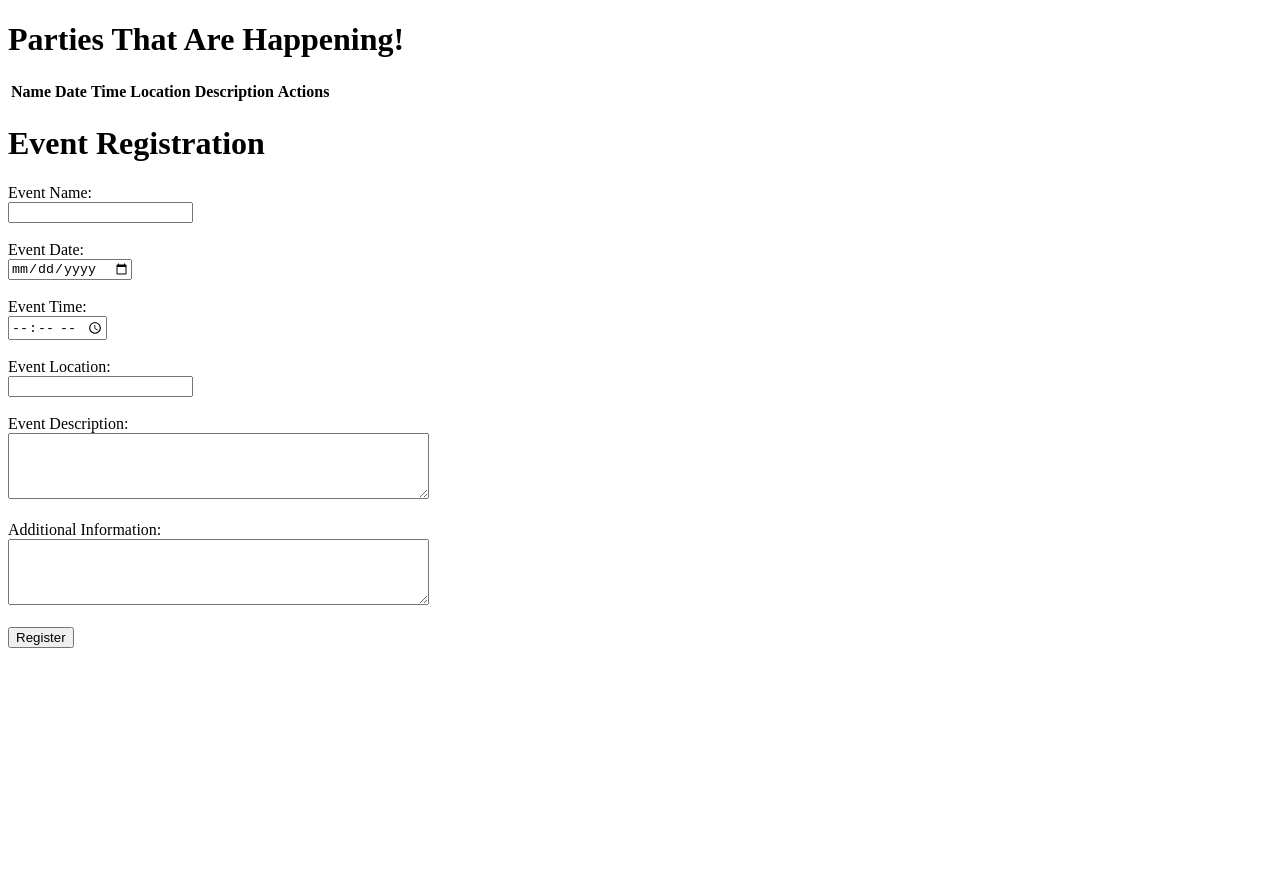
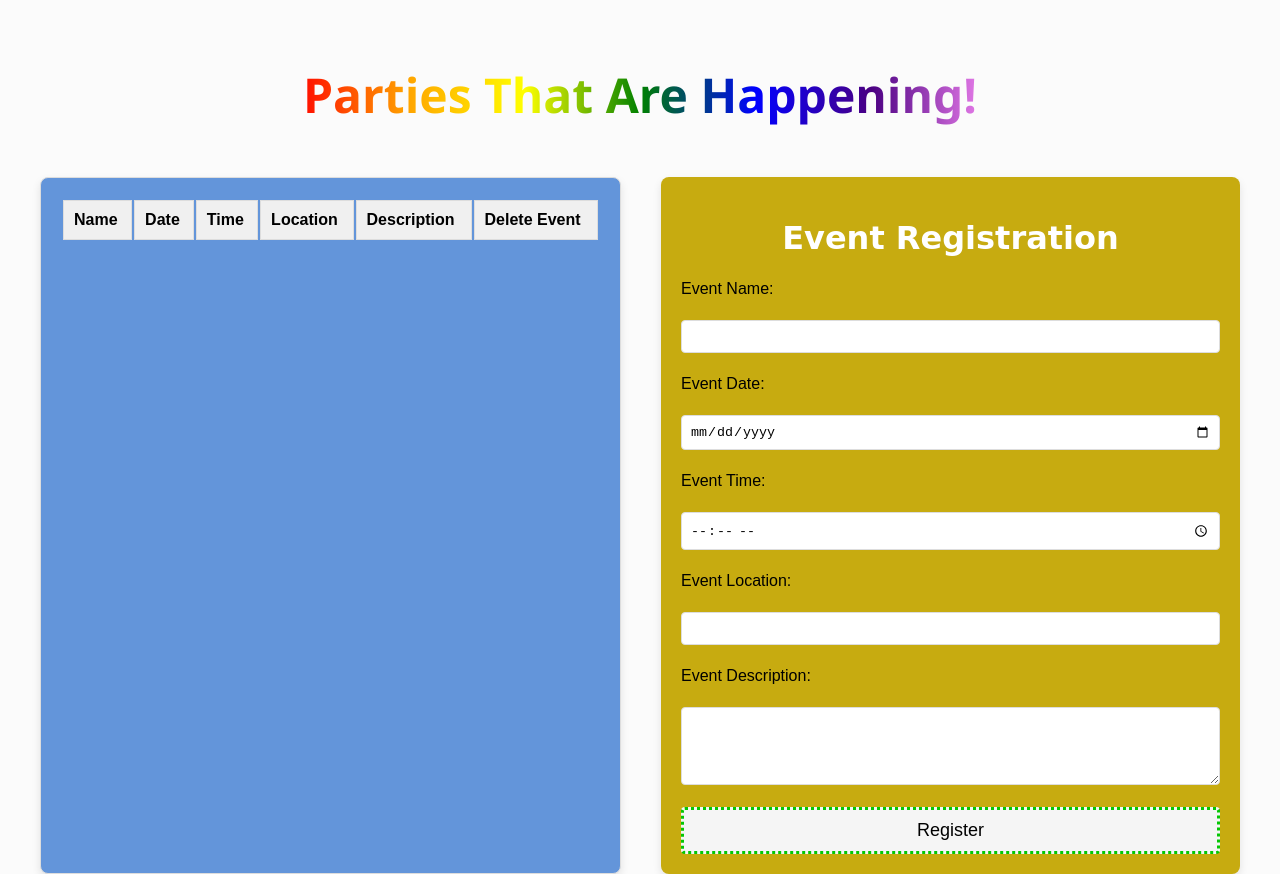
Before and after one commit to lesbsommers/Unit2.PartyPlanner, a plain HTML site: page index.html in a window 1280 px wide. Before the commit the page ends 800 px from the top, so only its background shows below. Drawn offline with Linux system fonts and the light colour scheme; no server answers.

Commit message:
committing final changes before submission

```diff
--- a/index.html
+++ b/index.html
@@ -4,12 +4,15 @@
 <head>
     <meta charset="UTF-8">
     <meta name="viewport" content="width=device-width, initial-scale=1.0">
-    <!--<link rel="stylesheet" href="styles.css">-->
+    <link rel="stylesheet" href="style.css">
     <title>Event Parties</title>
 </head>
 
 <body>
     <h1 id="page-title">Parties That Are Happening!</h1>
+
+    <div class="container">
+        <!-- Table for displaying events -->
         <table id="event-table">
             <thead>
                 <tr>
@@ -18,33 +21,31 @@
                     <th scope="col">Time</th>
                     <th scope="col">Location</th>
                     <th scope="col">Description</th>
-                <th scope="col">Actions</th><!--column for delete button-->
+                    <th scope="col">Delete Event</th> <!-- Column for delete button -->
                 </tr>
             </thead>
             <tbody id="events-list">
-            <!--enter events here into <tbody> <tr>-->
+                <!-- Events will be displayed here -->
             </tbody>
         </table>
-    <div>
+
+        <!-- Event registration form -->
         <form class="form-container" action="/submit" method="POST">
             <h1 id="form-title">Event Registration</h1>
             <label for="event-name">Event Name:</label><br>
-            <input type="text" id="event-name" name="event-name" required><br><br>
+            <input type="text" id="event-name" name="event-name" required><br>
 
             <label for="event-date">Event Date:</label><br>
-            <input type="date" id="event-date" name="event-date" required><br><br>
+            <input type="date" id="event-date" name="event-date" required><br>
 
             <label for="event-time">Event Time:</label><br>
-            <input type="time" id="event-time" name="event-time" required><br><br>
+            <input type="time" id="event-time" name="event-time" required><br>
 
             <label for="event-location">Event Location:</label><br>
-            <input type="text" id="event-location" name="event-location" required><br><br>
+            <input type="text" id="event-location" name="event-location" required><br>
 
             <label for="event-description">Event Description:</label><br>
-            <textarea id="event-description" name="event-description" rows="4" cols="50" required></textarea><br><br>
-
-            <label for="additional-info">Additional Information:</label><br>
-            <textarea id="additional-info" name="additional-info" rows="4" cols="50"></textarea><br><br>
+            <textarea id="event-description" name="event-description" rows="4" cols="50" required></textarea><br>
 
             <button type="submit">Register</button>
         </form>
--- a/script.js
+++ b/script.js
@@ -1,4 +1,3 @@
-// State holds the event data
 let state = {
     events: []
 };
@@ -9,11 +8,18 @@ async function fetchEvents() {
     try {
         const response = await fetch(api);
         const events = await response.json();
-        state.events = events; // Update the state with the fetched events
+        state.events = events.data; // Update the state with the fetched events
         displayEvents(); // Re-render the events list from the state
     } catch (error) {
         console.log('Failed to fetch events:', error);
     }
+}
+
+// Format date to a readable format
+function formatDate(dateString) {
+    const options = { weekday: 'long', year: 'numeric', month: 'long', day: 'numeric' };
+    const date = new Date(dateString);
+    return date.toLocaleDateString('en-US', options);
 }
 
 // Display events in the event-table id
@@ -25,8 +31,8 @@ function displayEvents() {
         const row = document.createElement('tr');
         row.innerHTML = `
             <td>${event.name}</td>
-            <td>${event.date}</td>
-            <td>${event.time}</td>
+            <td>${formatDate(event.date)}</td>
+            <td>${event.date.slice(11, 16)}</td> <!-- Extract time from the date string -->
             <td>${event.location}</td>
             <td>${event.description}</td>
             <td><button class="delete-button" data-id="${event.id}">Delete Event</button></td>
@@ -50,15 +56,18 @@ async function deleteEvent(eventId) {
         const response = await fetch(`https://fsa-crud-2aa9294fe819.herokuapp.com/api/2412-ftb-mt-web-pt/events/${eventId}`, {
             method: 'DELETE',
         });
-        if (response.ok) {
-            // Updates the state to remove the deleted event
+
+        if (response.status === 204) {
+            console.log('Event deleted successfully');
             state.events = state.events.filter(event => event.id !== eventId);
-            displayEvents(); // Re-renders the events list from the updated state
+            displayEvents(); // Re-render the events list from the updated state
         } else {
-            console.error('Issue deleting the event');
+            const responseBody = await response.json();
+            console.log('Response Body:', responseBody);
+            console.error('Error deleting event:', responseBody);
         }
     } catch (error) {
-        console.error('Issue deleting the event:', error);
+        console.error('Error deleting event:', error);
     }
 }
 
@@ -68,11 +77,9 @@ form.addEventListener('submit', async (e) => {
     e.preventDefault(); // Prevents the form from submitting the traditional way
     const newEvent = {
         name: document.getElementById('event-name').value,
-        date: document.getElementById('event-date').value,
-        time: document.getElementById('event-time').value,
+        date: document.getElementById('event-date').value + 'T' + document.getElementById('event-time').value + ':00.000Z', // Append time to date
         location: document.getElementById('event-location').value,
         description: document.getElementById('event-description').value,
-        additionalInfo: document.getElementById('additional-info').value,
     };
 
     try {
@@ -86,15 +93,17 @@ form.addEventListener('submit', async (e) => {
 
         if (response.ok) {
             const eventData = await response.json();
-            // Add the new event to the state
-            state.events.push(eventData);
+            if (eventData.data) {
+                state.events.push(eventData.data);
+            } else {
+                state.events.push(eventData);
+            }
             displayEvents(); // Re-renders the events list from the updated state
 
-            // Show the success message
-            displaySuccessMessage('Success! Your event has been added to the Events List.');
-            setTimeout(() => {
-                window.location.reload(); // The page redirects to the main events list after 10 seconds
-            }, 10000);
+            displaySuccessMessage('Success! Your event has been added.');
+
+            // Clear the form fields after submission
+            form.reset(); // This clears all form fields
         } else {
             console.error('Issue adding the event:', error);
         }
--- a/style.css
+++ b/style.css
@@ -1,50 +1,152 @@
-/**Form*/
-.form-container {
-    display: flex;
-    flex-direction: column;
-    align-items: center;
-    color: black;
-    width: 50%;
-    margin-bottom: 20%;
-    margin-left: 20%;
-    box-sizing: content-box;
-    padding: 2rem;
-    border-radius: 1rem;
-    box-shadow: 0px 4px 6px rgba(0, 0, 0, 0.1);
-    background-color: hsl(0, 0%, 100%);
-    border: 4px solid hsla(190, 67%, 45%, 0.377);
-  }
-
-#form-title {
-  font-size: 18px;
-  margin-bottom: 15px;
-  text-align: center;
+/* General body styling */
+body {
+  font-family: Arial, sans-serif;
+  margin: 0;
+  padding: 0;
+  display: flex;
+  flex-direction: column;
+  align-items: center;
+  padding-top: 20px;
+  background-color: rgb(251, 251, 251);
 }
 
-label {
-  font-weight: bold;
-  display: block;
-  margin-bottom: 5px;
+#page-title {
+  font-size: 3rem;                     /* Make the title larger */
+  background: linear-gradient(90deg, red, orange, yellow, green, blue, indigo, violet); /* Rainbow gradient */
+  -webkit-background-clip: text;        /* Clip the background to the text */
+  color: transparent;                   /* Make text color transparent so the gradient is visible */
+  text-align: center;                   /* Center-align the title */
+  font-weight: bold;                    /* Bold the title for emphasis */
+  margin-bottom: 20px;                  /* Space below the title */
+  padding: 10px;                        /* Padding for better appearance */
+  font-family:'Segoe UI', Tahoma, Geneva, Verdana, sans-serif
 }
 
-input,
-textarea,
-button {
+
+/* Container to hold both form and events */
+.container {
+  display: flex;               /* Flexbox layout for the container */
+  justify-content: space-between;  /* Space between the form and events */
+  gap: 40px;                   /* Adds space between the form and events */
+  max-width: 1200px;           /* Optional: Limits the container's max width */
   width: 100%;
-  padding: 8px;
-  margin: 10px 0;
-  border: 1px solid #ccc;
-  border-radius: 4px;
-  box-sizing: border-box;
+  margin-top: 20px;
 }
 
-input:hover {
-    border-color: hsla(190, 67%, 45%, 0.377);
+/* Style for the form container (left side) */
+.form-container {
+  flex: 1;                     /* Form takes available space */
+  max-width: 60%;              /* Optional: Limits the max width of the form */
+  padding: 20px;
+  background-color: #c7ab10;   /* Light background color for the form */
+  border-radius: 8px;          /* Rounded corners */
+  box-shadow: 0 4px 8px rgba(0, 0, 0, 0.1); /* Light shadow for effect */
+}
+
+/* Style for the events container (right side) */
+#event-table {
+  flex: 1;                     /* Events list takes available space */
+  max-width: 50%;              /* Optional: Limits the max width of the events table */
+  padding: 20px;
+  background-color: #6395da;   /* Light background color for the table */
+  border-radius: 8px;          /* Rounded corners */
+  box-shadow: 0 4px 8px rgba(0, 0, 0, 0.1); /* Light shadow for effect */
+  overflow-y: auto;            /* Allows scrolling if the table overflows */
+}
+
+/* Form input and button styling */
+form {
+  display: flex;
+  flex-direction: column;
+  gap: 2px;
+  width: 50%;
+}
+#form-title {
+  font-family: cursive;
+  color:rgb(255, 255, 255);
+  text-align: center;
+  font-weight: 900;
+
+}
+
+/* Add padding to the form inputs */
+input[type="text"], input[type="date"], input[type="time"], textarea {
+  padding: 8px;
+  border-radius: 4px;
+  border: 1px solid #ddd;
+}
+
+/* Style for the submit button */
+button[type="submit"] {
+  padding: 10px;
+  background-color: whitesmoke; /* button color */
+  color: black;
+  border: dotted;
+  border-radius: 4px;
+  border-color: rgb(4, 199, 4);
+  cursor: pointer;
+  font-size: large;
+}
+
+button[type="submit"]:hover {
+  background-color: #d44617; /* Darker green when hovered */
+}
+
+/* Style for the success message */
+.success-message {
+  font-size: 2em; /* Makes the text large */
+  color: red; /* Red color for the text */
+  font-weight: bold; /* Makes the text bold */
+  text-align: center; /* Centers the text */
+  margin-bottom: 20px; /* Adds some space below the success message */
+  padding: 10px; /* Adds padding around the message */
+  background-color: #f8d7da; /* A light red background */
+  border: 2px solid red; /* Red border to match the text */
+  border-radius: 5px; /* Rounded corners for the success message */
+}
+
+/* Optional: You can also add a transition for smooth appearance */
+.success-message {
+  animation: fadeIn 2s ease-in-out;
+}
+
+@keyframes fadeIn {
+  0% {
+      opacity: 0;
   }
+  100% {
+      opacity: 1;
+  }
+}
 
-button {
-  background-color: #4caf50;
+/* Style for the event table */
+table {
+  width: 100%;
+  border-collapse:separate
+}
+
+table, th, td {
+  border: 1px solid #ddd;
+}
+
+th, td {
+  padding: 10px;
+  text-align: left;
+}
+
+th {
+  background-color: #f0f0f0;
+}
+
+/* Style for the delete button in events list */
+.delete-button {
+  background-color: red;
   color: white;
   border: none;
+  padding: 5px 10px;
   cursor: pointer;
 }
+
+.delete-button:hover {
+  background-color: darkred;
+}
```
Lines whose indentation alone changed are shown as unchanged.
